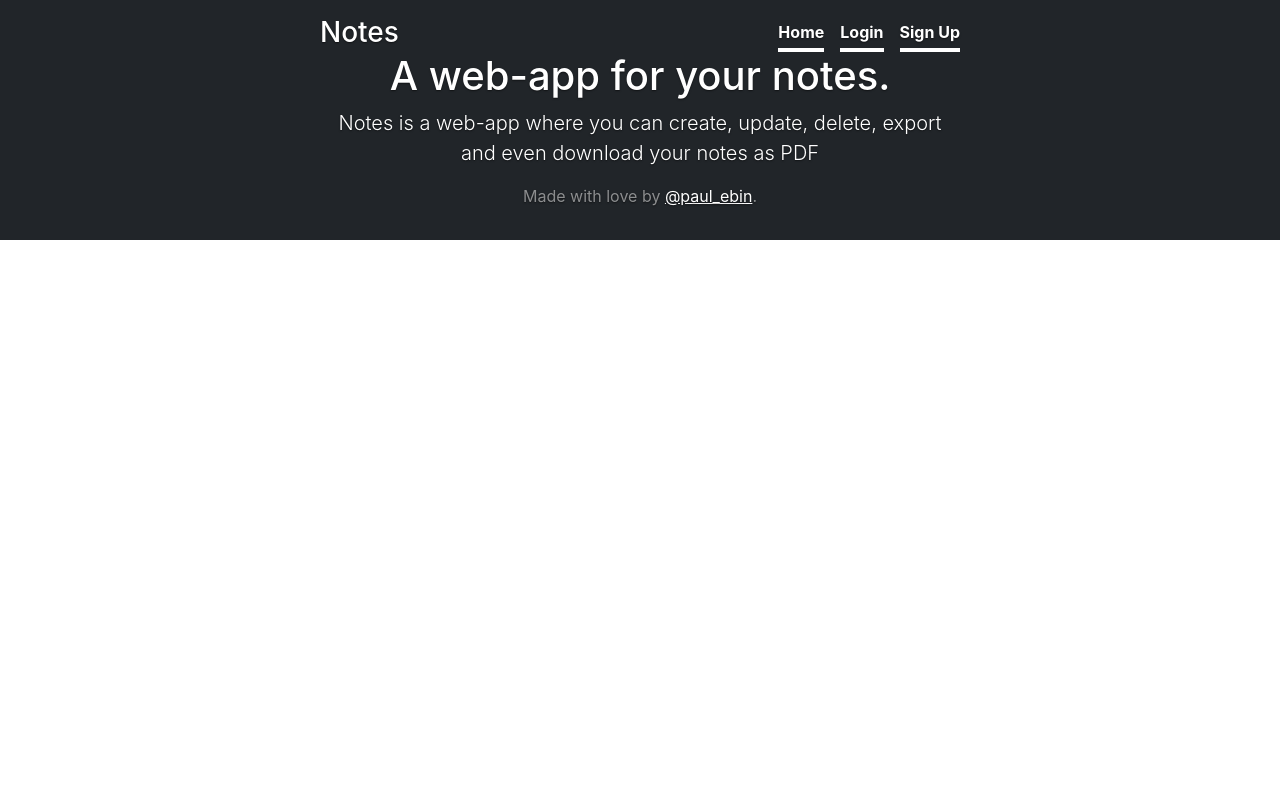
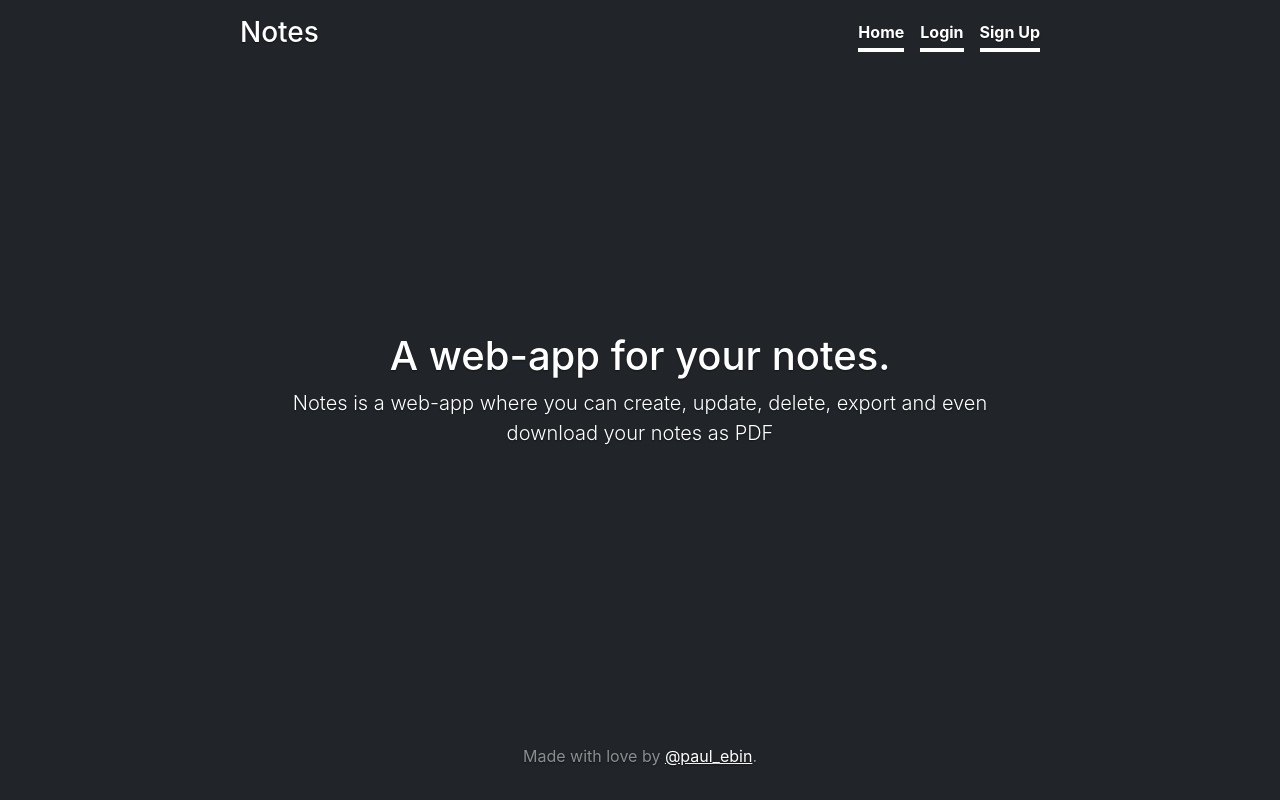
Before and after one commit to paul3bin/notes-web-app, a React (Create React App) app in the folder notes/: page / in a window 1280 px wide. Built offline with nearby package versions, Linux system fonts and the light colour scheme.

Commit message:
Update landing.css

```diff
--- a/notes/src/styles/landing.css
+++ b/notes/src/styles/landing.css
@@ -20,7 +20,7 @@ body {
 }
 
 .cover-container {
-  max-width: 42em;
+  max-width: 52em;
 }
 
 /*
@@ -63,13 +63,6 @@ body {
   }
 }
 
-.App-header {
-  /* background-color: #d0dfff; */
+.d-flex {
   min-height: 100vh;
-  /* display: flex; */
-  flex-direction: column;
-  align-items: center;
-  justify-content: center;
-  font-size: calc(10px + 2vmin);
-  color: rgb(125, 78, 235);
 }
```
